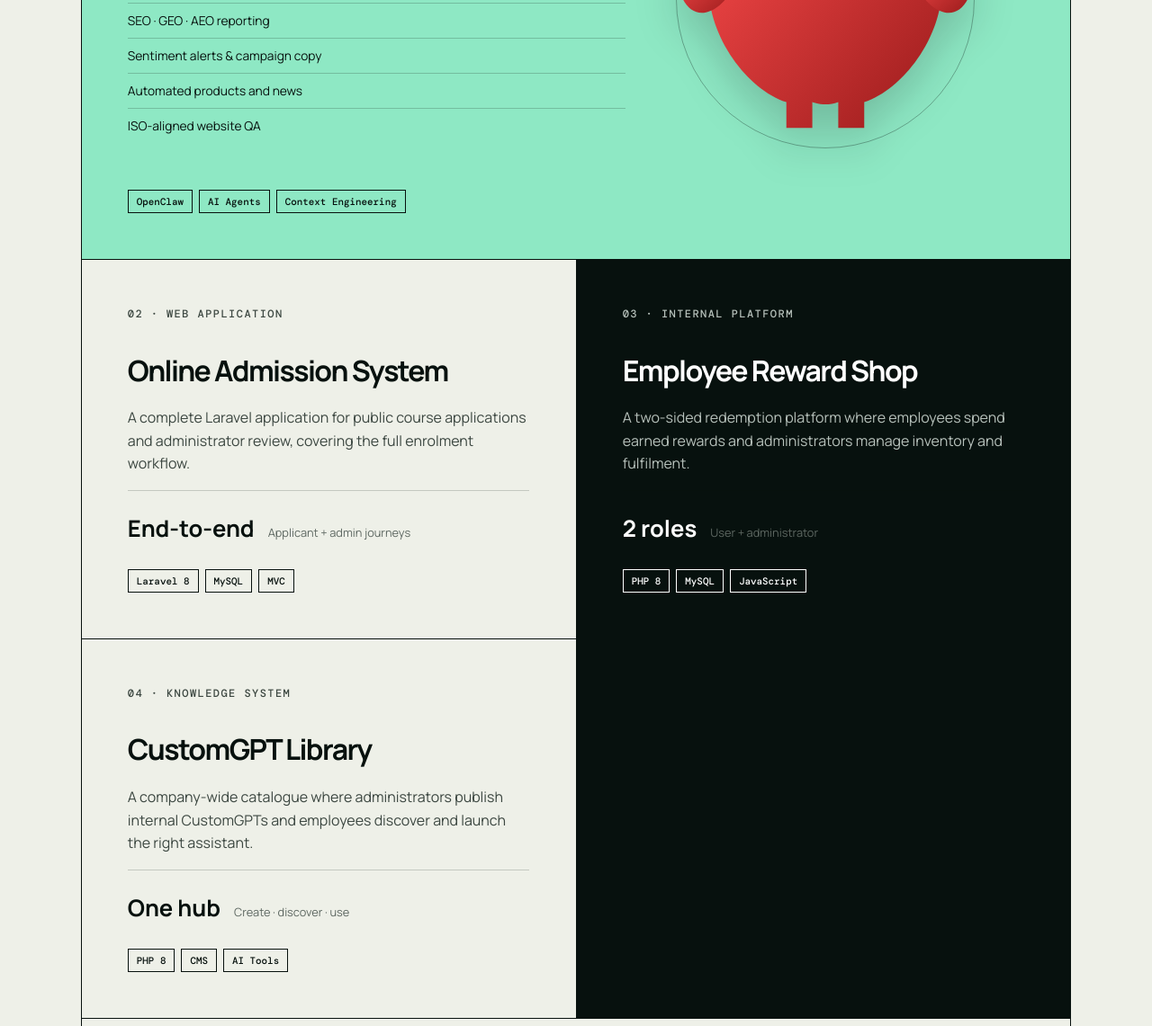
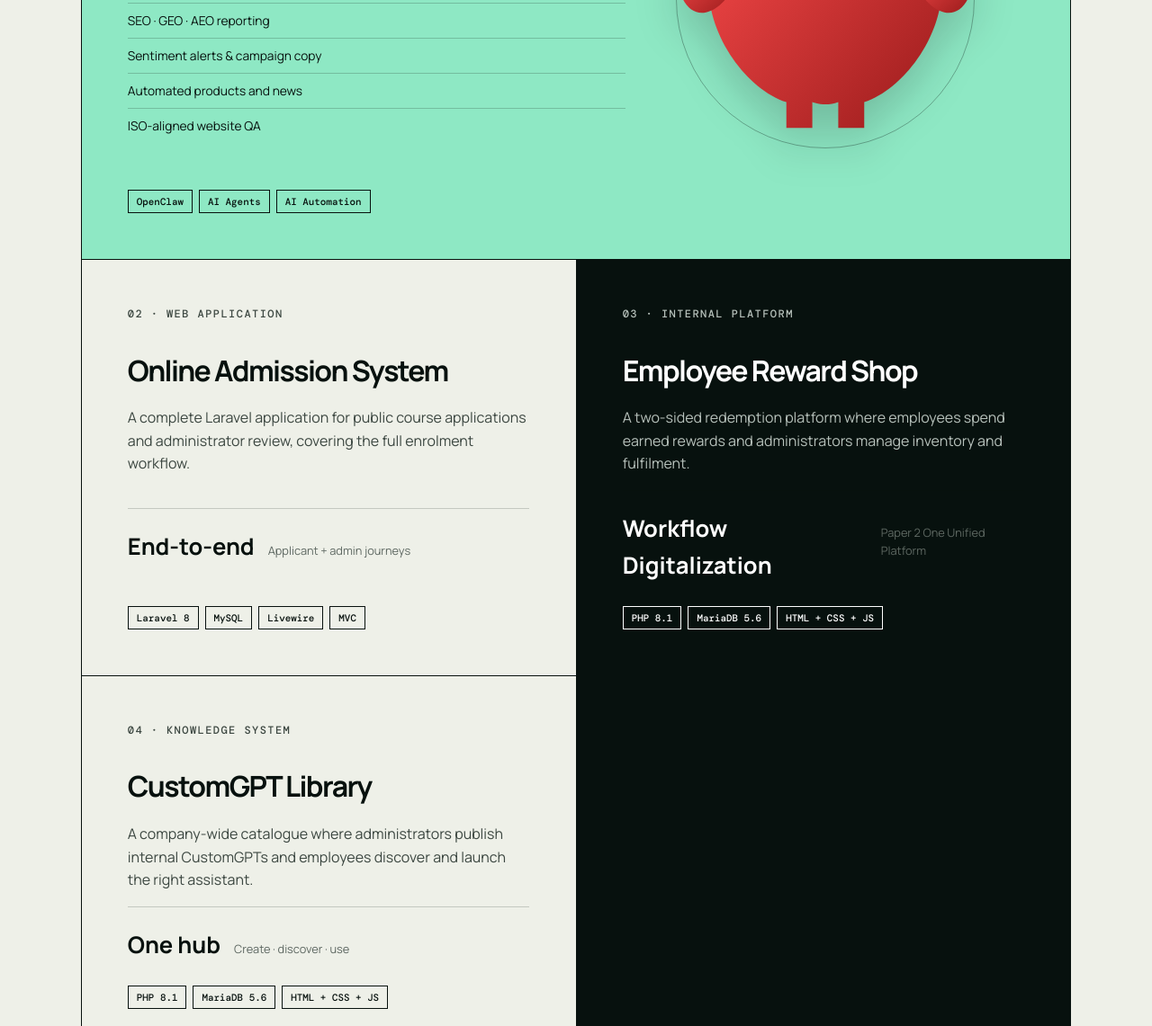
Before and after one commit to Yifanisme19/Yifanisme19, a plain HTML site: page index.html in a window 1280 px wide. Shown: the part 1659-2800 px from the top of the page at 90% size. Drawn offline with nearby package versions, Linux system fonts and the light colour scheme.

Commit message:
Update portfolio profile and project details

```diff
--- a/index.html
+++ b/index.html
@@ -32,11 +32,11 @@
         </div>
       </div>
       <aside class="hero-panel" aria-label="Developer profile summary">
-        <div class="panel-top"><span>PROFILE / 2026</span><span>01°28′N · MY</span></div>
+        <div class="panel-top"><span>PROFILE / 2026</span><span>02°19′Nov · MY</span></div>
         <div class="monogram">YF<span>_</span></div>
         <dl>
           <div><dt>CORE</dt><dd>PHP · MySQL · MVC</dd></div>
-          <div><dt>FOCUS</dt><dd>AI Agents · Automation</dd></div>
+          <div><dt>FOCUS</dt><dd>AI Agents · AI Automation</dd></div>
           <div><dt>APPROACH</dt><dd>Secure · Scalable · Useful</dd></div>
         </dl>
       </aside>
@@ -54,13 +54,13 @@
       </div>
       <div class="project-grid">
         <article class="project featured" data-category="ai">
-          <div class="project-copy"><p class="project-num">01 · AI AUTOMATION</p><h3>OpenClaw<br>Business Agents</h3><p>Agent workflows for competitor intelligence, Google Review monitoring, content publishing, and pre-launch website QA.</p><ul><li>SEO · GEO · AEO reporting</li><li>Sentiment alerts & campaign copy</li><li>Automated products and news</li><li>ISO-aligned website QA</li></ul><div class="tags"><span>OpenClaw</span><span>AI Agents</span><span>Context Engineering</span></div></div>
+          <div class="project-copy"><p class="project-num">01 · AI AUTOMATION</p><h3>OpenClaw<br>Business Agents</h3><p>Agent workflows for competitor intelligence, Google Review monitoring, content publishing, and pre-launch website QA.</p><ul><li>SEO · GEO · AEO reporting</li><li>Sentiment alerts & campaign copy</li><li>Automated products and news</li><li>ISO-aligned website QA</li></ul><div class="tags"><span>OpenClaw</span><span>AI Agents</span><span>AI Automation</span></div></div>
           <div class="lobster-wrap"><span class="orbit orbit-a"></span><span class="orbit orbit-b"></span><img src="assets/openclaw-lobster.svg" alt="OpenClaw lobster mascot" /></div>
         </article>
-        <article class="project" data-category="php"><p class="project-num">02 · WEB APPLICATION</p><h3>Online Admission System</h3><p>A complete Laravel application for public course applications and administrator review, covering the full enrolment workflow.</p><div class="metric"><strong>End-to-end</strong><span>Applicant + admin journeys</span></div><div class="tags"><span>Laravel 8</span><span>MySQL</span><span>MVC</span></div></article>
-        <article class="project dark-card" data-category="php"><p class="project-num">03 · INTERNAL PLATFORM</p><h3>Employee Reward Shop</h3><p>A two-sided redemption platform where employees spend earned rewards and administrators manage inventory and fulfilment.</p><div class="metric"><strong>2 roles</strong><span>User + administrator</span></div><div class="tags"><span>PHP 8</span><span>MySQL</span><span>JavaScript</span></div></article>
-        <article class="project" data-category="php"><p class="project-num">04 · KNOWLEDGE SYSTEM</p><h3>CustomGPT Library</h3><p>A company-wide catalogue where administrators publish internal CustomGPTs and employees discover and launch the right assistant.</p><div class="metric"><strong>One hub</strong><span>Create · discover · use</span></div><div class="tags"><span>PHP 8</span><span>CMS</span><span>AI Tools</span></div></article>
-        <article class="project wide" data-category="php"><div><p class="project-num">05 · BUSINESS OPERATIONS</p><h3>Internal CMS Suite</h3></div><p>Calendar, announcements, SEO tooling, QR generation, and ongoing legacy module modernization—built on a lightweight custom MVC framework.</p><div class="tags"><span>PHP 5.6</span><span>Custom MVC</span><span>Security</span><span>Performance</span></div></article>
+        <article class="project" data-category="php"><p class="project-num">02 · WEB APPLICATION</p><h3>Online Admission System</h3><p>A complete Laravel application for public course applications and administrator review, covering the full enrolment workflow.</p><div class="metric"><strong>End-to-end</strong><span>Applicant + admin journeys</span></div><div class="tags"><span>Laravel 8</span><span>MySQL</span><span>Livewire</span><span>MVC</span></div></article>
+        <article class="project dark-card" data-category="php"><p class="project-num">03 · INTERNAL PLATFORM</p><h3>Employee Reward Shop</h3><p>A two-sided redemption platform where employees spend earned rewards and administrators manage inventory and fulfilment.</p><div class="metric"><strong>Workflow Digitalization</strong><span>Paper 2 One Unified Platform</span></div><div class="tags"><span>PHP 8.1</span><span>MariaDB 5.6</span><span>HTML + CSS + JS</span></div></article>
+        <article class="project" data-category="php"><p class="project-num">04 · KNOWLEDGE SYSTEM</p><h3>CustomGPT Library</h3><p>A company-wide catalogue where administrators publish internal CustomGPTs and employees discover and launch the right assistant.</p><div class="metric"><strong>One hub</strong><span>Create · discover · use</span></div><div class="tags"><span>PHP 8.1</span><span>MariaDB 5.6</span><span>HTML + CSS + JS</span></div></article>
+        <article class="project wide" data-category="php"><div><p class="project-num">05 · BUSINESS OPERATIONS</p><h3>Internal System</h3></div><p>Leave System, Calendar, Announcements, SEO Profile Collection, QR generation, and ongoing legacy module modernization—built on a lightweight custom MVC framework.</p><div class="tags"><span>PHP 5.6</span><span>PHP 8.1</span><span>MariaDB 5.6</span><span>Cron Job</span></div></article>
         <article class="project" data-category="other"><p class="project-num">06 · MOBILE PRODUCT</p><h3>Film Production Planner</h3><p>A modular Flutter application supporting planning and coordination for film teams on iOS and Android.</p><div class="metric"><strong>Cross-platform</strong><span>Reusable architecture</span></div><div class="tags"><span>Flutter</span><span>iOS</span><span>Android</span></div></article>
       </div>
     </section>
@@ -82,7 +82,7 @@
         <p>Code is easier to produce than ever. Reliable products are not. Strong engineering judgment is still required across system design, maintenance, security, usability, and review. I use AI to attack the three costly problems—time, repetition, and error—while keeping human accountability at the center.</p>
       </div>
       <div class="skills-education">
-        <div class="skill-block"><p class="section-index">CAPABILITIES</p><div class="skill-cloud"><span>PHP 5.6–8</span><span>MySQL</span><span>Laravel 8</span><span>Custom MVC</span><span>JavaScript</span><span>WordPress</span><span>Flutter</span><span>OpenClaw</span><span>AI Agents</span><span>Secure Coding</span><span>Database Optimization</span><span>IIS / Windows Server</span></div></div>
+        <div class="skill-block"><p class="section-index">CAPABILITIES</p><div class="skill-cloud"><span>PHP 5.6</span><span>PHP 8+</span><span>Laravel 8</span><span>Flutter</span><span>Python</span><span>HTML + CSS + JavaScript</span><span>MySQL</span><span>MariaDB</span><span>RESTFul API</span><span>FastAPI</span><span>Custom MVC</span><span>WordPress</span><span>OpenClaw</span><span>AI Agents</span><span>Secure Coding</span><span>Database Optimization</span><span>IIS / Windows Server</span></div></div>
         <div class="education"><p class="section-index">EDUCATION</p><div class="degree"><div><strong>Bachelor of Software Engineering (Hons)</strong><span>Southern University College · 2023–2025</span></div><b>3.82</b></div><p>First Class Honours · Dean’s List 2024/2025</p><div class="degree"><div><strong>Diploma in Information Technology</strong><span>Southern University College · 2020–2022</span></div><b>3.61</b></div><p>Dean’s List 2022/2023</p></div>
       </div>
     </section>
@@ -91,7 +91,7 @@
       <p class="section-index">LET'S BUILD SOMETHING USEFUL</p><h2>Have a problem worth<br><em>solving well?</em></h2><div class="contact-links"><a href="mailto:leeyifan19@gmail.com">leeyifan19@gmail.com <span>↗</span></a><a href="https://www.linkedin.com/in/yifan-lee/" target="_blank" rel="noreferrer">LinkedIn <span>↗</span></a></div>
     </section>
   </main>
-  <footer><span>© 2026 YIFAN</span><span>FULL STACK DEVELOPER · MALAYSIA</span><a href="#top">BACK TO TOP ↑</a></footer>
+  <footer><span>© 2026 YIFAN</span><span>FULL STACK DEVELOPER · JOHOR, MALAYSIA</span><a href="#top">BACK TO TOP ↑</a></footer>
   <script src="script.js"></script>
 </body>
 </html>
```
